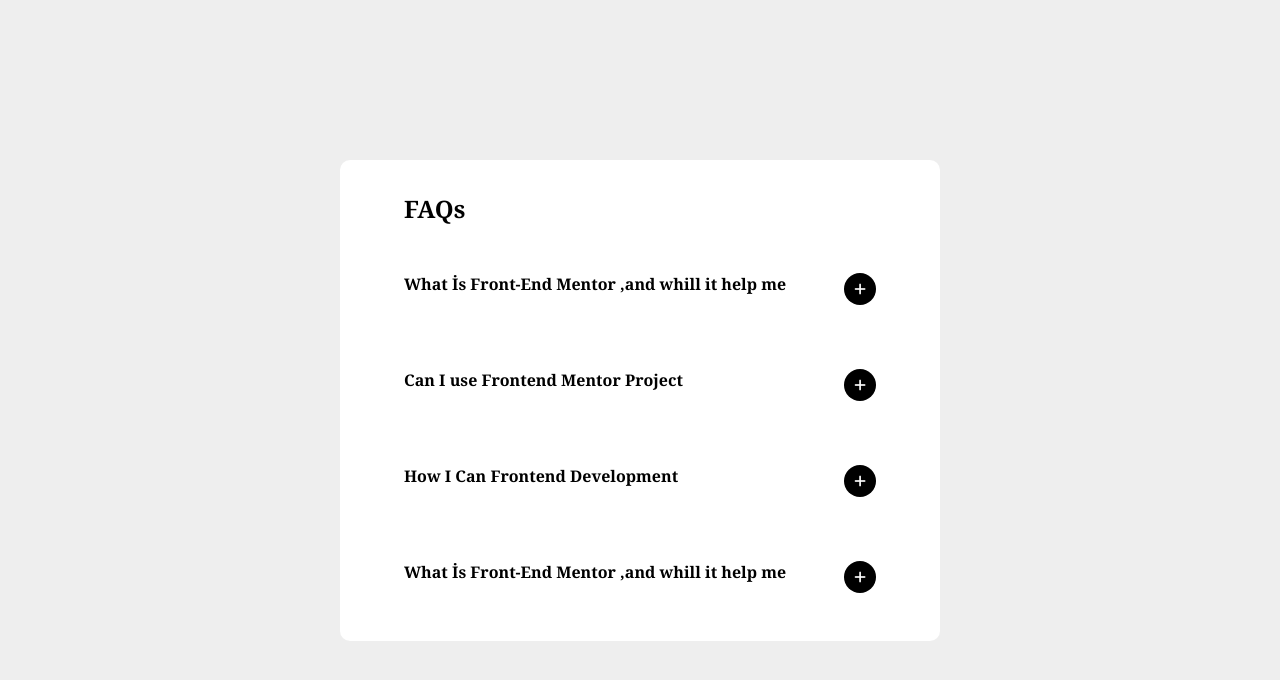
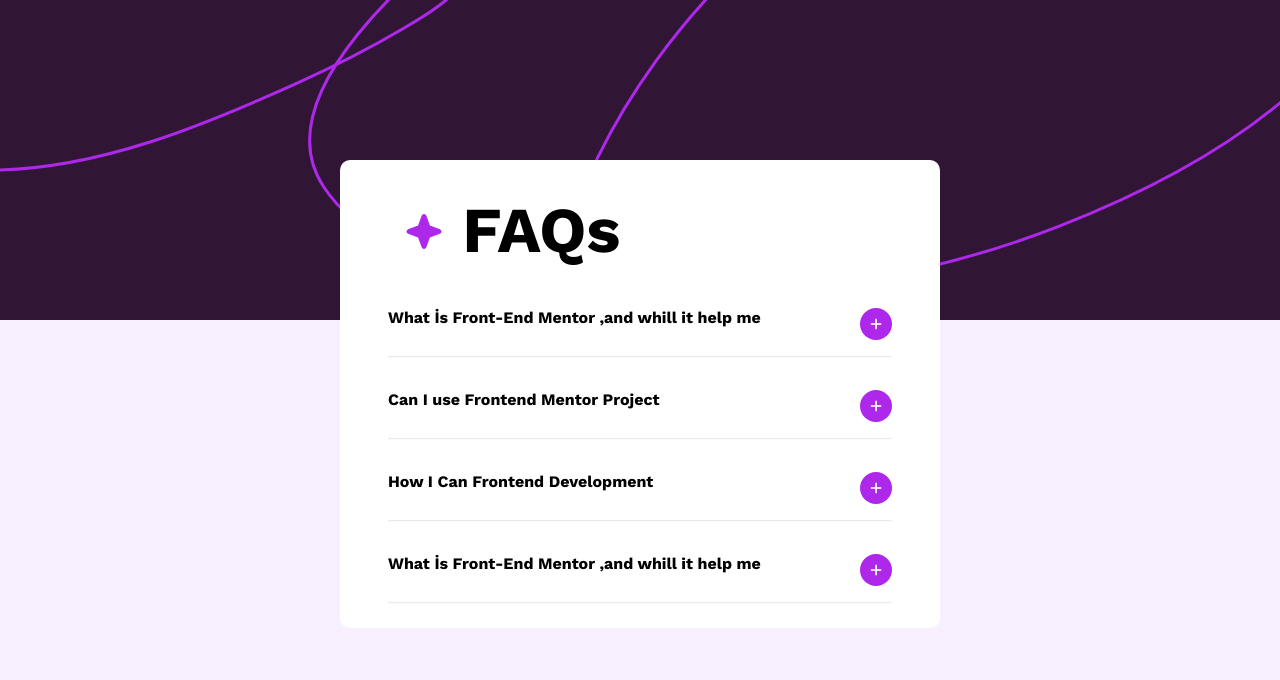
Before and after one commit to AbdullahBilir/Accordion.js, a plain HTML site: page index.html in a window 1280 px wide. Drawn offline with nearby package versions, Linux system fonts and the light colour scheme.

Commit message:
feat : güncellendi

```diff
--- a/index.css
+++ b/index.css
@@ -1,13 +1,41 @@
 @import url("https://cdnjs.cloudflare.com/ajax/libs/font-awesome/6.5.1/css/all.min.css");
+@import url("https://fonts.googleapis.com/css2?family=Work+Sans:ital,wght@0,100..900;1,100..900&display=swap");
+@import url("https://fonts.googleapis.com/css2?family=Source+Sans+3:ital,wght@0,200..900;1,200..900&family=Varela&display=swap");
 
 * {
   box-sizing: border-box;
   margin: 0;
-  font-family: Georgia, "Times New Roman", Times, serif;
+  font-family: "Work Sans", sans-serif;
+  font-optical-sizing: auto;
+  font-style: normal;
+}
+
+:root {
+  --White: hsl(0, 0%, 100%);
+  --Light-pink: hsl(275, 100%, 97%);
+  --Grayish-purple: hsl(292, 16%, 49%);
+  --Dark-purple: hsl(292, 42%, 14%);
+}
+
+.svg {
+  position: absolute;
+  top: 0;
+  left: 0;
+  width: 1800px;
 }
 
 body {
-  background-color: rgb(238, 238, 238);
+  background-color: var(--Light-pink);
+}
+
+.background {
+  width: 100%;
+  height: 320px;
+  position: absolute;
+  top: 0;
+  left: 0;
+  background-image: url(image/background-pattern-desktop.svg);
+  object-fit: cover;
 }
 
 #root {
@@ -16,6 +44,7 @@ body {
   align-items: center;
   flex-direction: column;
   margin: 10rem 0;
+  position: relative;
 }
 
 .div-container {
@@ -27,16 +56,19 @@ body {
 
 .text {
   padding-right: 1rem;
-  color: rgb(131, 126, 126);
+  color: var(--Grayish-purple);
+  font-weight: 500;
+  line-height: 1.5;
+  font-family: "Varela", sans-serif;
 }
 
 .accordion {
-  padding: 1rem 2rem;
+  padding: 0.5rem 1rem;
 }
 
 .title {
   padding: 1rem 2rem;
-  font-size: 1.5rem;
+  font-size: 4rem;
 }
 
 .text-container {
@@ -50,10 +82,15 @@ body {
   background-color: white;
   width: 2rem;
   height: 2rem;
-  background-color: black;
+  background-color: rgb(173, 40, 235);
   color: white;
   border-color: none;
   border-radius: 50%;
+  cursor: pointer;
+}
+
+.button.active-color {
+  background-color: black;
 }
 
 .active {
@@ -63,3 +100,10 @@ body {
 p {
   display: none;
 }
+
+hr {
+  margin-top: 1rem;
+
+  color: var(--Light-pink);
+  opacity: 0.2;
+}
--- a/index.html
+++ b/index.html
@@ -7,9 +7,24 @@
     <link rel="stylesheet" href="index.css" />
   </head>
   <body>
+    <div class="background"></div>
     <div id="root">
       <div class="div-container">
-        <h4 class="title">FAQs</h4>
+        <h4 class="title">
+          <svg
+            xmlns="http://www.w3.org/2000/svg"
+            width="40"
+            height="41"
+            fill="none"
+            viewBox="0 0 40 41"
+          >
+            <path
+              fill="#AD28EB"
+              d="M37.5 20.5a2.467 2.467 0 0 1-1.64 2.344l-9.913 3.604-3.603 9.911a2.5 2.5 0 0 1-4.688 0l-3.604-9.922-9.911-3.593a2.5 2.5 0 0 1 0-4.688l9.921-3.604 3.594-9.911a2.5 2.5 0 0 1 4.688 0l3.604 9.921 9.911 3.594A2.467 2.467 0 0 1 37.5 20.5Z"
+            />
+          </svg>
+          FAQs
+        </h4>
       </div>
     </div>
 
--- a/script.js
+++ b/script.js
@@ -18,6 +18,8 @@ function cardRender() {
               <p class="text" >
               ${eleman.description}
               </p>
+            <div/>
+            <hr/>
        </div>
        `;
 
@@ -32,7 +34,7 @@ const accordion = document.querySelectorAll(".accordion");
 accordion.forEach((item) => {
   item.querySelector(".button").addEventListener("click", () => {
     item.querySelector(".text").classList.toggle("active");
-
+    item.querySelector("button").classList.toggle("active-color");
     if (item.querySelector(".text").classList.contains("active")) {
       item.querySelector("i").className = "fa-solid fa-minus";
     } else {
```
Also changed, not shown: image/background-pattern-desktop.svg (added), image/icon-star.svg (added). Lines whose indentation alone changed are shown as unchanged.
